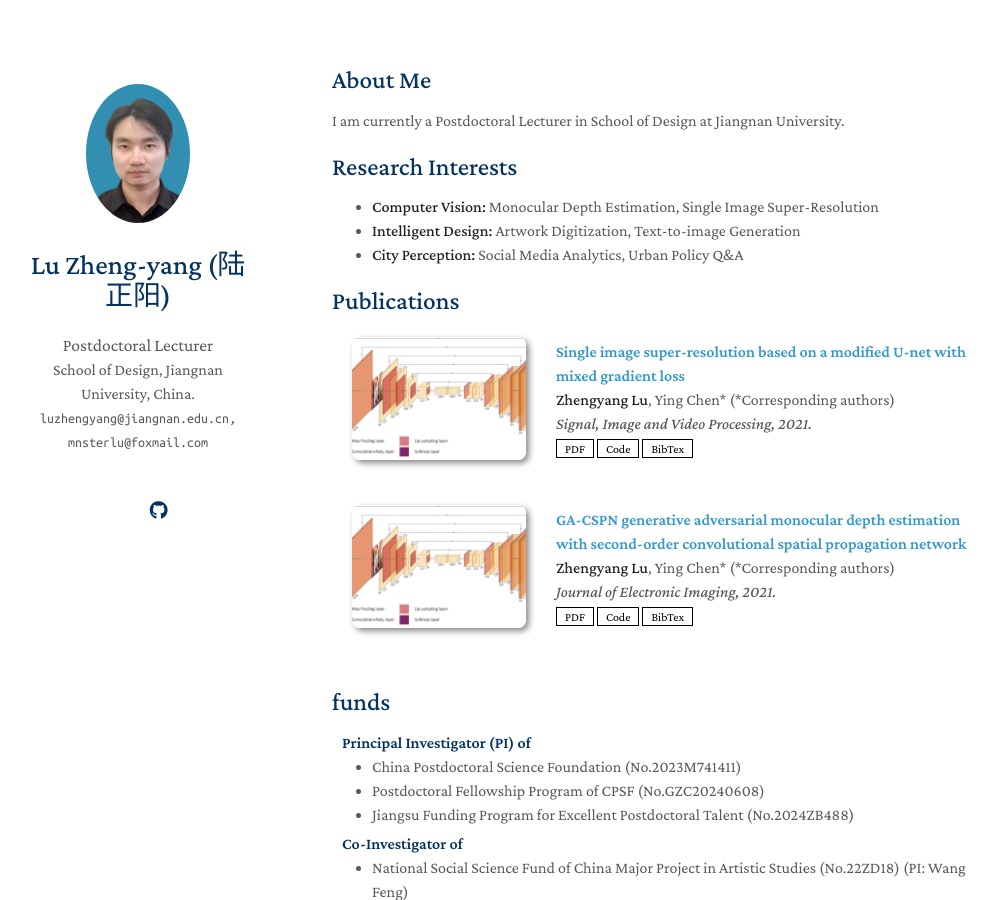
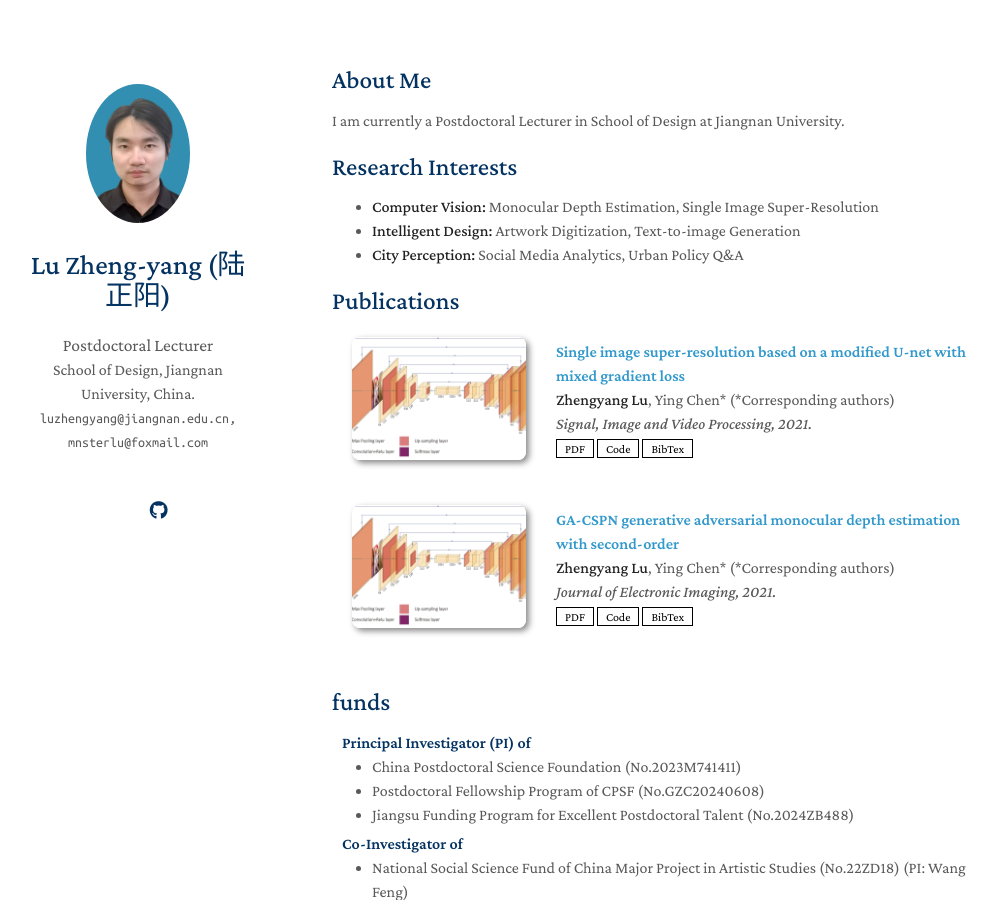
Before and after one commit to Mnster00/Lu.github.io, a Jekyll site: the page built from index.md, in a window 1280 px wide and 900 px high. Shown: the whole window, without its empty margins (138-1135 px from the left). Built offline with Jekyll 4.4.1, drawn with Linux system fonts in a browser that asks for light colours; a style sheet for code colours, icons or effects is not loaded; our own code applies the rules of GitHub Pages for plain Markdown files.

Commit message:
Update publications.yml

```diff
--- a/_data/publications.yml
+++ b/_data/publications.yml
@@ -9,7 +9,7 @@ main:
     image: ./assets/img/unetSR.jpg
 
 
-  - title: GA-CSPN generative adversarial monocular depth estimation with second-order convolutional spatial propagation network
+  - title: GA-CSPN generative adversarial monocular depth estimation with second-order
     authors: <strong>Zhengyang Lu</strong>, Ying Chen* (*Corresponding authors)
     conference: Journal of Electronic Imaging, 2021.
     pdf: https://arxiv.org/pdf/1911.09428.pdf
```
